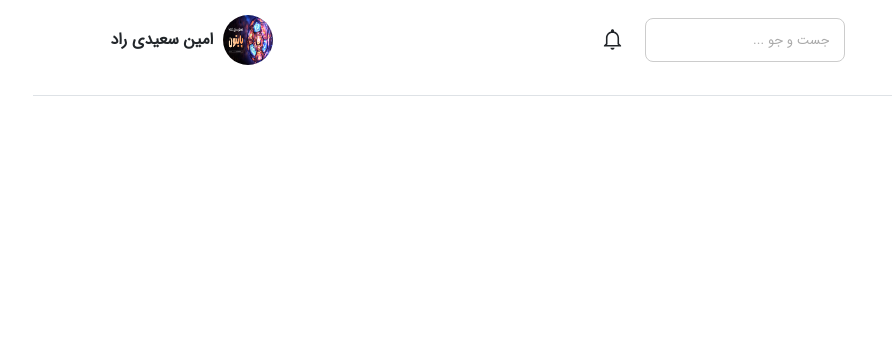
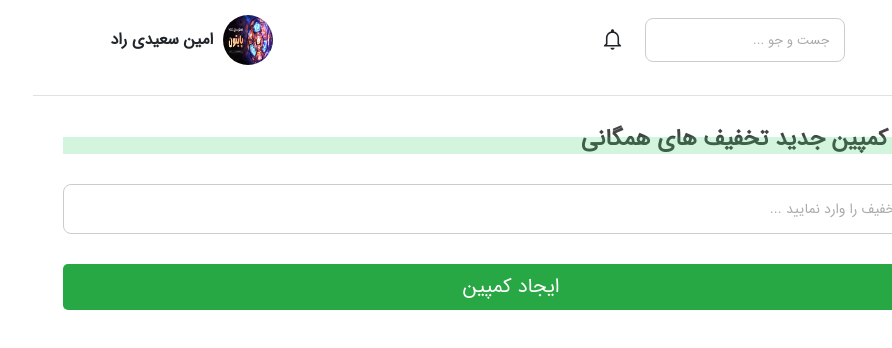
Before and after one commit to jalil-jj/MyProject, a React (Create React App) app: page /p-admin/general-discount in a window 1280 px wide. Shown: the top 348 px of the page, without its empty margins (388-1280 px from the left). Built offline with nearby package versions, Linux system fonts and the light colour scheme.

Commit message:
Admin GeneralDiscount Page

```diff
--- /dev/null
+++ b/src/Pages/AdminPanel/GeneralDiscount/GeneralDiscount.js
@@ -0,0 +1,21 @@
+import React from 'react'
+
+export default function GeneralDiscount() {
+  return (
+    <div>
+         <div className='px-5 mb-5'>
+                <h2 className='title w-100 my-5'>برگزاری کمپین جدید تخفیف های همگانی</h2>
+
+                <form className="row g-5">
+
+                    <div className="col-md-12">
+                        <input type="text" id="courseName" name="courseName" className="form-control" placeholder="لطفا کد تخفیف را وارد نمایید ..." />
+                    </div>
+                    <div className='col-12'>
+                        <button className='btn btn-success w-100 fs-2'>ایجاد کمپین</button>
+                    </div>
+                </form>
+            </div>
+    </div>
+  )
+}
--- a/src/routes.js
+++ b/src/routes.js
@@ -12,6 +12,7 @@ import AdminPanel from './Pages/AdminPanel/index'
 import Sessions from "./Pages/AdminPanel/Sessions/Sessions";
 import AdminUsers from "./Pages/AdminPanel/AdminUsers/AdminUsers";
 import Offs from "./Pages/AdminPanel/Offs/Offs";
+import GeneralDiscount from "./Pages/AdminPanel/GeneralDiscount/GeneralDiscount";
 
 
 
@@ -32,6 +33,7 @@ const routes = [
             {path : 'sessions' , element : <Sessions/>},
             {path : 'users' , element : <AdminUsers/>},
             {path : 'offs' , element : <Offs/>},
+            {path : 'general-discount' , element : <GeneralDiscount/>},
         ]
     }
 
```
